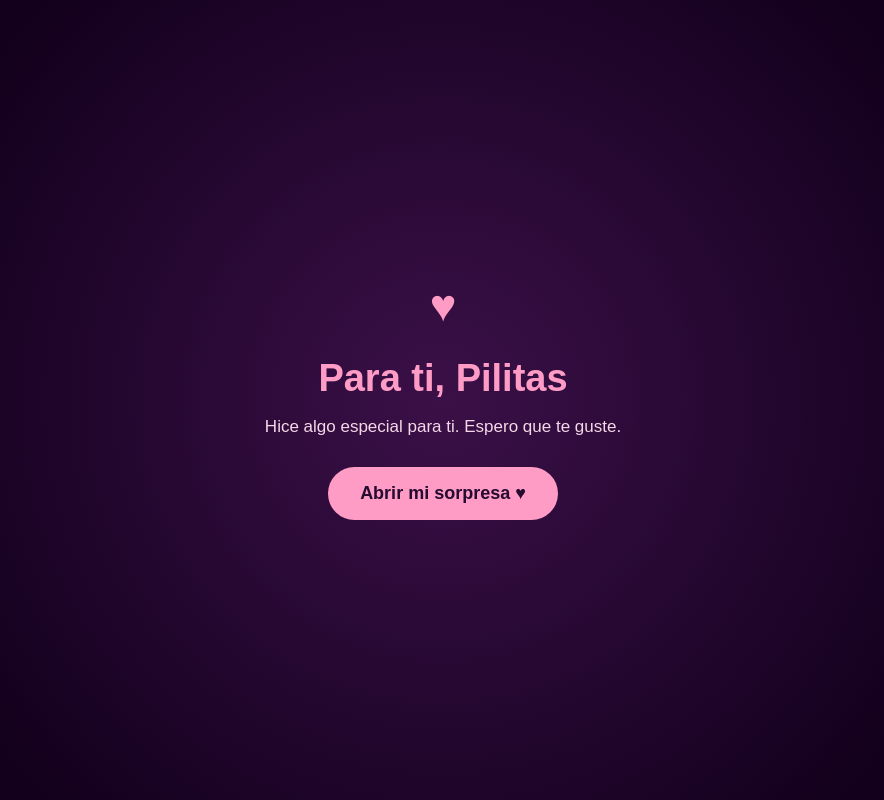
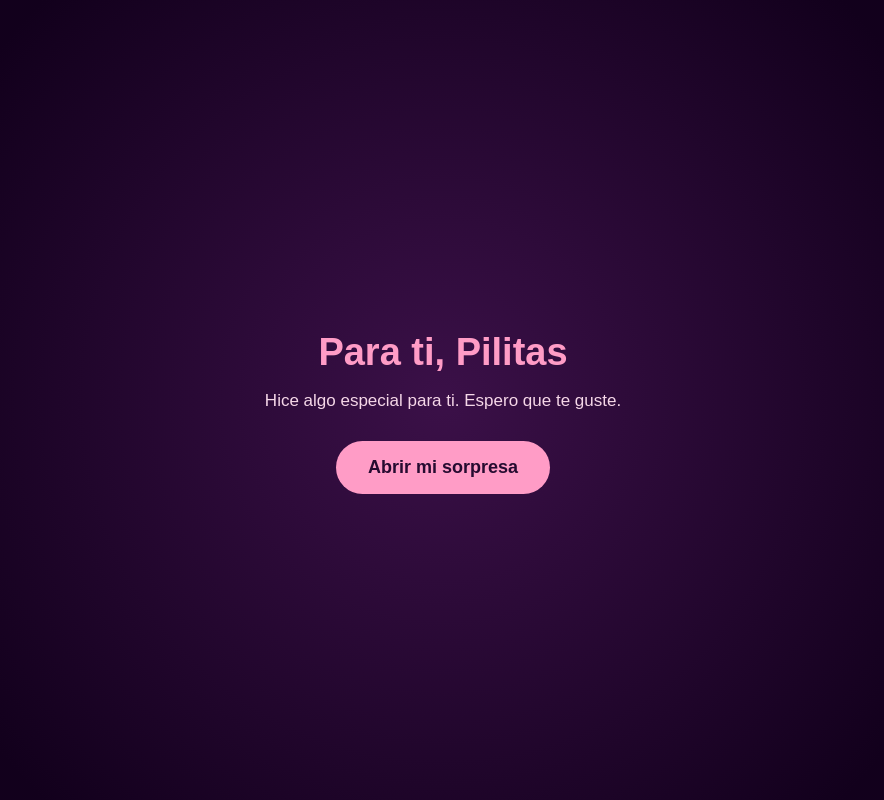
Before and after one commit to miguel1920-ui/flower-for-pilitas, a plain HTML site: page index.html in a window 1280 px wide. Shown: the whole page, without its empty margins (197-1081 px from the left). Drawn offline with Linux system fonts and the light colour scheme.

Commit message:
Update index.html

```diff
--- a/index.html
+++ b/index.html
@@ -4,7 +4,7 @@
 <head>
     <meta charset="UTF-8">
     <meta name="viewport" content="width=device-width, initial-scale=1.0">
-    <title>Para ti, Pilitas </title>
+    <title>Para ti, Pilitas</title>
 
     <style>
         * {
@@ -63,12 +63,6 @@
             margin-top: 25px;
             border-radius: 15px;
         }
-
-        .corazon {
-            color: #ff9cc6;
-            font-size: 45px;
-            margin-bottom: 10px;
-        }
     </style>
 </head>
 
@@ -76,14 +70,12 @@
 
     <div class="contenedor">
 
-        <div class="corazon">♥</div>
-
         <h1>Para ti, Pilitas</h1>
 
-        <p>Hice algo especial para ti. Espero que te guste. </p>
+        <p>Hice algo especial para ti. Espero que te guste.</p>
 
         <button id="boton" onclick="mostrarVideo()">
-            Abrir mi sorpresa ♥
+            Abrir mi sorpresa
         </button>
 
         <video id="video" controls playsinline preload="metadata">
```
